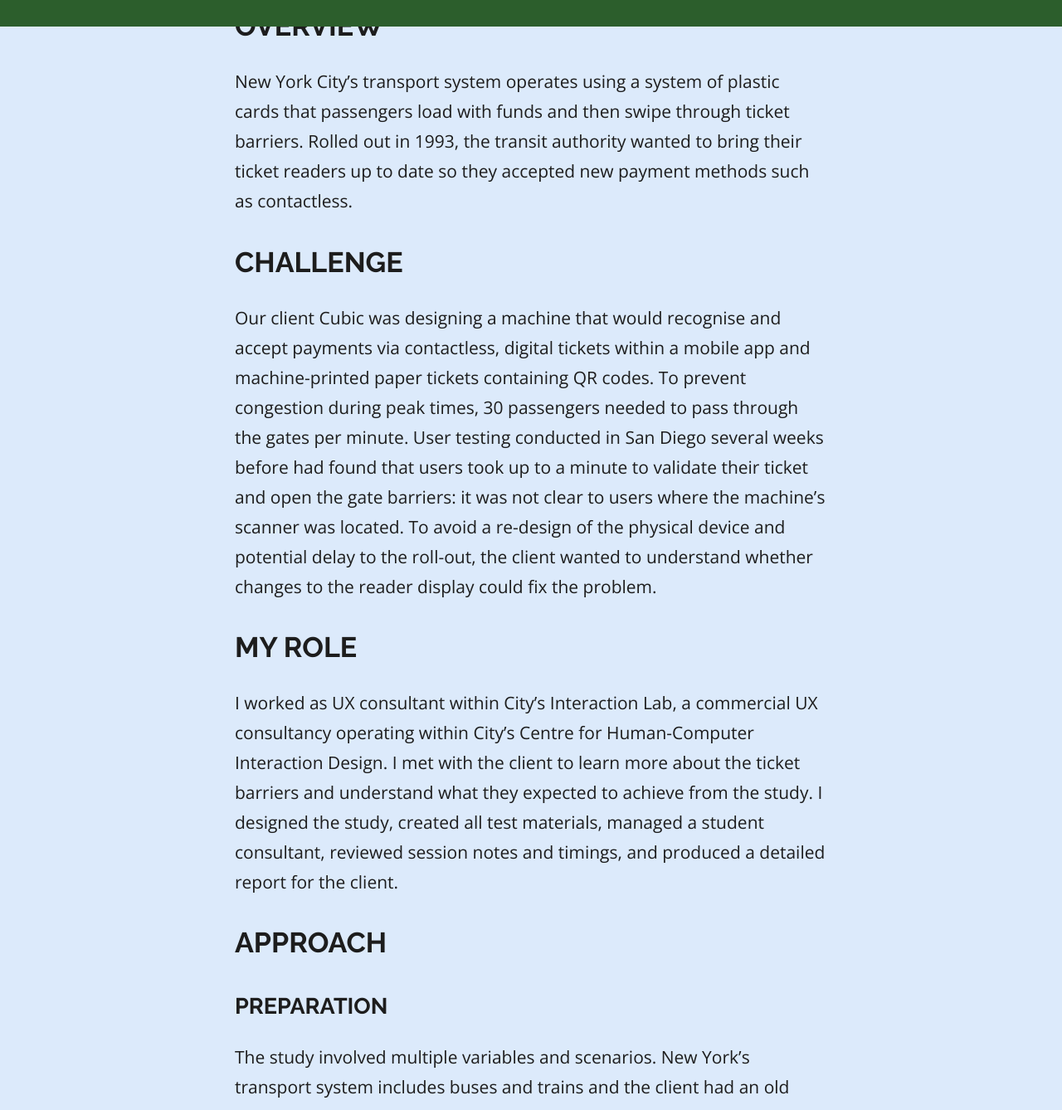
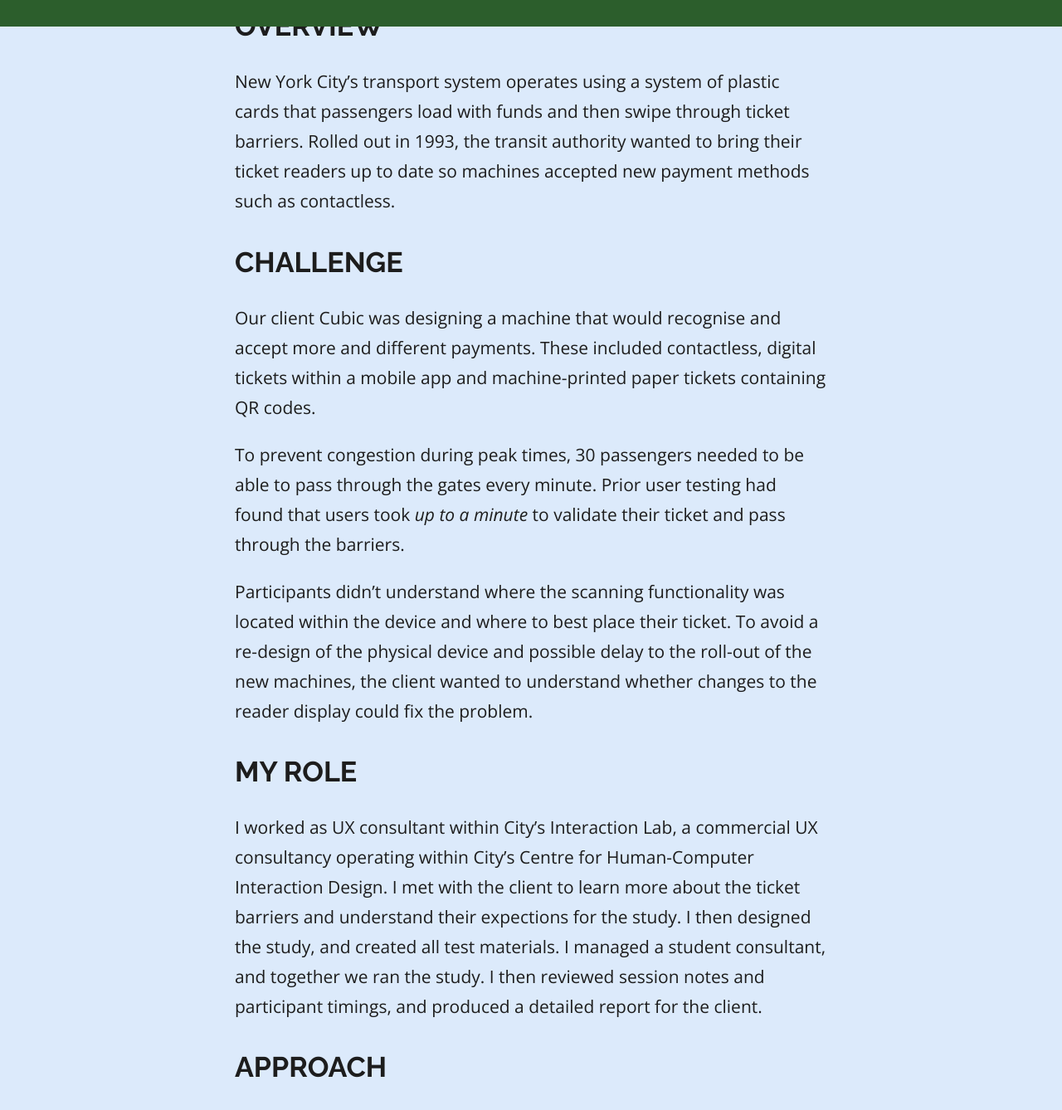
Before and after one commit to helencalderon/helenc, a Jekyll site: the page built from _posts/2020-01-12-new-york-transit-ticket-reader.md, in a window 1280 px wide and 1400 px high, scrolled down 599 px, cut to the strip 62-1400 px from the top of the window. Shown: the whole strip at 83% size. Built offline with Jekyll 4.4.1, drawn with Linux system fonts in a browser that asks for light colours; some of the changed text lies outside the part shown.

Commit message:
Updated images throughout

```diff
--- a/_includes/about-me.html
+++ b/_includes/about-me.html
@@ -1,7 +1,6 @@
 <section class="about">
-        <h2>Hello.</h2>
+        <h2>Hello &#128075;&#127995; I'm Helen</h2>
         <img id="img-me" src="./img/about-helen.png" alt="lego image of Helen">
-        <p> I'm Helen. </p>
         <p>For the last 10 years I've developed and improved digital stuff &ndash; apps, websites and a robot :robot:. I'm particularly interested understanding users' needs and activities and delivering digital experiences that support these together with the needs of business.</p>
         <p>I'm currently looking for a role as a <b>user researcher</b>.</p>
 </section>
--- a/_includes/projects.html
+++ b/_includes/projects.html
@@ -4,11 +4,10 @@
     {% for post in posts reversed %}
     {% if post.publish == no %}
     <a href="{{ post.url | prepend: site.baseurl }}">
-
         <div class="card">
             <img src="{{ site.baseurl }}/img/{{ post.img }}" alt="{{ post.project }}">
             <div class="blurb">
-                <p class="meta" >{{ post.year }} | {{ post.skills }}</p>
+                <p class="meta">{{ post.year }} | {{ post.skills }}</p>
                 <h3>{{ post.project }}</h3>
                 <h4>{{ post.company }}</h4>
                 <p class="project-desc">{{ post.description }}</p>
--- a/_posts/2020-01-12-new-york-transit-ticket-reader.md
+++ b/_posts/2020-01-12-new-york-transit-ticket-reader.md
@@ -2,7 +2,7 @@
 layout: post
 company: Cubic
 project: User testing a ticket reader
-description: User tested prototype ticketing machines for the New York Transit Authority. Designed and facilitated the study.
+description: Usability testing of prototype ticket machines for the New York Transit Authority. I designed and facilitated the study.
 skills: User testing
 year: 2018
 permalink: /user-testing-a-public-transportation-ticket-reader/
@@ -16,37 +16,47 @@ Client: Cubic
 
 ## Overview ##
 
-New York City’s transport system operates using a system of plastic cards that passengers load with funds and then swipe through ticket barriers. Rolled out in 1993, the transit authority wanted to bring their ticket readers up to date so they accepted new payment methods such as contactless.
+New York City’s transport system operates using a system of plastic cards that passengers load with funds and then swipe through ticket barriers. Rolled out in 1993, the transit authority wanted to bring their ticket readers up to date so machines accepted new payment methods such as contactless.
 
 ## Challenge ##
 
-Our client Cubic was designing a machine that would recognise and accept payments via contactless, digital tickets within a mobile app and machine-printed paper tickets containing QR codes. To prevent congestion during peak times, 30 passengers needed to pass through the gates per minute. User testing conducted in San Diego several weeks before had found that users took up to a minute to validate their ticket and open the gate barriers: it was not clear to users where the machine’s scanner was located. To avoid a re-design of the physical device and potential delay to the roll-out, the client wanted to understand whether changes to the reader display could fix the problem.
+Our client Cubic was designing a machine that would recognise and accept more and different payments. These included contactless, digital tickets within a mobile app and machine-printed paper tickets containing QR codes.
+
+To prevent congestion during peak times, 30 passengers needed to be able to pass through the gates every minute. Prior user testing had found that users took _up to a minute_ to validate their ticket and pass through the barriers.
+
+Participants didn't understand where the scanning functionality was located within the device and where to best place their ticket. To avoid a re-design of the physical device and possible delay to the  roll-out of the new machines, the client wanted to understand whether changes to the reader display could fix the problem.
 
 ## My role ##
 
-I worked as UX consultant within City’s Interaction Lab, a commercial UX consultancy operating within City’s Centre for Human-Computer Interaction Design. I met with the client to learn more about the ticket barriers and understand what they expected to achieve from the study. I designed the study, created all test materials, managed a student consultant, reviewed session notes and timings, and produced a detailed report for the client.
+I worked as UX consultant within City’s Interaction Lab, a commercial UX consultancy operating within City’s Centre for Human-Computer Interaction Design. I met with the client to learn more about the ticket barriers and understand their expections for the study. I then designed the study, and created all test materials. I managed a student consultant, and together we ran the study. I then reviewed session notes and participant timings, and produced a detailed report for the client.
 
 ## Approach ##
 
 ### Preparation ###
 
-The study involved multiple variables and scenarios. New York’s transport system includes buses and trains and the client had an old subway validator we could test as a benchmark. The new machines were going to work with 3 types of tickets &ndash; 2 paper versions and 1 within a mobile phone app. Lastly, the client had produced 4 different images to be used within machine display.
+The study involved multiple variables and scenarios:
+{: .list}
+* 3 devices &ndash; a bus, new subway validator and an old subway validator
+* 3 types of tickets &ndash; 2 paper and 1 mobile app
+* 4 display screen variations
+
 
 ![Ticket readers, tickets and display variations](../img/test-variables.png "Ticket readers, tickets and display variations")
 
-I put together a script that tested each of the validators with different combinations of tickets and displays. Because participants could learn the system and to reduce bias associated with the first and last ticket readers they tried, I varied the task order. I created a separate spreadsheet to use during testing so we keep track of type of machine, display and ticket for each task and session. A mix of commuter and visitor participants were recruited via an external agency.
+A mix of commuter and visitor participants were recruited via an external agency.
+
+Different scenarios within my script tested each of the validators with different combinations of tickets and displays. I varied task order from session to session to reduce the impact of system learnability and participant bias. We used a spreadsheet to keep the variables straight during testing.
 
 ![Ticket reader user testing script](../img/ticket-reader-script.png "Ticket reader user testing script]")
 
 ![Spreadsheet tracking different testing variables](../img/task-tracker.png "Spreadsheet tracking different testing variables")
 
+We piloted the study in the client’s office. We noticed we needed a definitive way of measuring time on task, so during testing we marked the lab floor with masking tape. After I gave the participant the first task the student consultant started the timer. Once the participant  passed through the ticket barrier and walked into the taped zone, we stopped the timer.
+
 ### Study ###
 
-We piloted the study in the client’s office and noticed we needed a definitive way of measuring time on task. In the lab we marked the floor with masking tape. Then after I give the participant the first task we started the timer. Once the participant  passed through the ticket barrier and walked into the taped zone, we stopped the timer.
 
-12 participants were recruited via the agency Saros, with 8 fitting a commuter profile and 4 infrequent travellers or tourists.
-
-Within the usability lab we set up the 3 different validators &ndash; bus, subway and existing subway machine. We used 2 cameras to record participants as they used the machines. The ticket validators were initially covered by boxes, so participants’ initial impressions were captured while the cameras were recording.
+Within the usability lab we set up the 3 different validators &ndash; bus, subway and existing subway machine. We used 2 cameras to record participants as they used the machines. The ticket validators were initially covered by boxes. This way participants’ initial impressions were captured while the cameras were recording.
 
 Participants successfully validated their ticket when the screen displayed a static QR code towards the bottom of the device, closest to the scanner. Using this finding, the client was able to test 2 new iterations of the QR-code display on the second day of testing.
 
@@ -71,7 +81,7 @@ My written report provided additional detailed findings and recommendations for
 
 ![Ticket reader user testing report](../img/ticket-reader-report.png "Ticket reader user testing report")
 
-![Success measures from testing](../img/Metrics.png "Success measures from testing")
+![Success measures from testing](../img/metrics.png "Success measures from testing")
 
 ## Outcome ##
 The New York Transit Authority started rolling out the first phase of new ticket readers in 2019. To start these have been limited to contactless, Apple Pay and Google Pay. Further payment methods including the mobile app and paper QR tickets remain in development, due in 2022.  The client has since returned to the lab to conduct further user research into possible future ticket readers.
--- a/_sass/layouts/_home.scss
+++ b/_sass/layouts/_home.scss
@@ -19,10 +19,7 @@
     float: right;
     max-width: 36%;
     @media only screen and (min-width: $tablet) {
-        margin-top: -10px;
-    }
-    @media only screen and (min-width: 1050px) {
-        margin-top: -41px;
+        margin-top: -85px;
     }
 }
 
@@ -43,7 +40,6 @@
 .projects {
     a {
         text-decoration: none;
-        @include link-color($text-color, $text-color);
     }
     @media only screen and (min-width: $main) {
         display: flex;
@@ -77,7 +73,7 @@
 
 .card {
     background-color: $white;
-
+    position: relative;
     border: 2px solid $grey;
     margin-bottom: percentage($gutter/$main);
     max-width: $post;
@@ -88,12 +84,11 @@
         display: flex;
         flex-direction: row;
         max-width: none;
-
     }
     &::before {
         position: absolute;
         top: 0;
-        left: -75%;
+        left: -100%;
         z-index: 2;
         display: block;
         content: '';
@@ -102,5 +97,7 @@
         background: linear-gradient(to right, rgba(255, 255, 255, 0) 0%, rgba(255, 255, 255, .3) 100%);
         transform: skewX(-25deg);
     }
-    &:hover::before {}
+    &:hover::before {
+        animation: shine 3s;
+    }
 }
--- a/_sass/layouts/_post.scss
+++ b/_sass/layouts/_post.scss
@@ -7,6 +7,11 @@
     }
     img {
         @include border(all, $grey);
+        visibility: hidden;
+        &.fade-in{
+            animation: show-image 1s;
+            visibility: visible !important;
+        }
         @media screen and (min-width:$mobile) {
             max-width: 97%;
         }
@@ -25,6 +30,10 @@
             border: none;
             border-radius: 0;
         }
+        &.video{
+            margin: 0 auto;
+            max-width: 650px;
+        }
     }
     @media only screen and (min-width: $tablet) {
         max-width: $post;
@@ -35,6 +44,14 @@
 	margin-bottom: 0;
 }
 
+@keyframes show-image{
+    0% {
+        opacity:0;
+    }
+    100% {
+        opacity: 1;
+    }
+}
 
 
 
--- a/_sass/partials/_base.scss
+++ b/_sass/partials/_base.scss
@@ -149,14 +149,19 @@ h3 {
     line-height: 44px;
 }
 
-h4, p, ul, ol, {
+h4, p, ul, ol {
     font-size: em(21px);
     line-height: 36px;
 }
 
-h5, li>ul{
+h5 {
     font-size: em(17px);
     line-height: 30px;
+}
+
+li>ul {
+    font-size: 21px;
+    line-height: 36px;
 }
 
 @media only screen and (max-width: $mobile) {
@@ -191,8 +196,12 @@ h5, li>ul{
         line-height: 30px;
     }
 
-    h4,p, h5, ul, ol, li>ul {
+    h4,p, h5, ul, ol  {
         font-size: em(14px);
+        line-height: 24px;
+    }
+    li>ul {
+        font-size: 14px;
         line-height: 24px;
     }
 }
--- a/scripts/main.js
+++ b/scripts/main.js
@@ -3,3 +3,26 @@ $("#footer-nav a").each(function() {
         $(this).addClass("active");
     }
 });
+
+
+function showImages(el) {
+    var windowHeight = jQuery( window ).height();
+    $(el).each(function(){
+        var thisPos = $(this).offset().top;
+
+        var topOfWindow = $(window).scrollTop();
+        if (topOfWindow + windowHeight - 200 > thisPos ) {
+            $(this).addClass("fade-in");
+            }
+        });
+    }
+
+    // if the image in the window of browser when the page is loaded, show that image
+    $(document).ready(function(){
+            showImages('.post img');
+    });
+
+    // if the image in the window of browser when scrolling the page, show that image
+    $(window).scroll(function() {
+            showImages('.post img');
+    });
```
Also changed, not shown: _drafts/2020-01-12-product-manager-registration-journey.md (renamed from _posts/2020-01-12-product-manager-registration-journey.md), dev/img/Metrics.png, dev/img/task-tracker.png, dev/img/ticket-reader-report.png, img/Metrics.png, img/task-tracker.png, img/ticket-reader-report.png, 3 other files.
